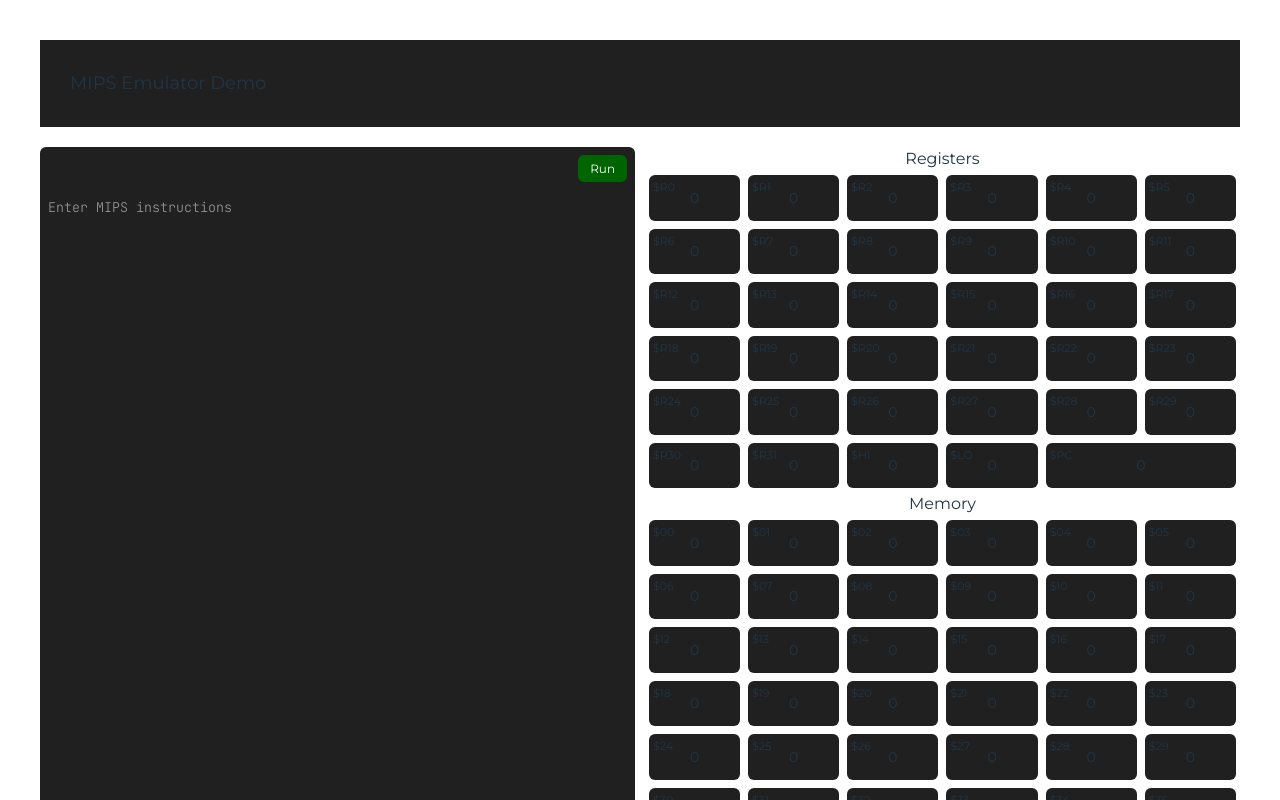
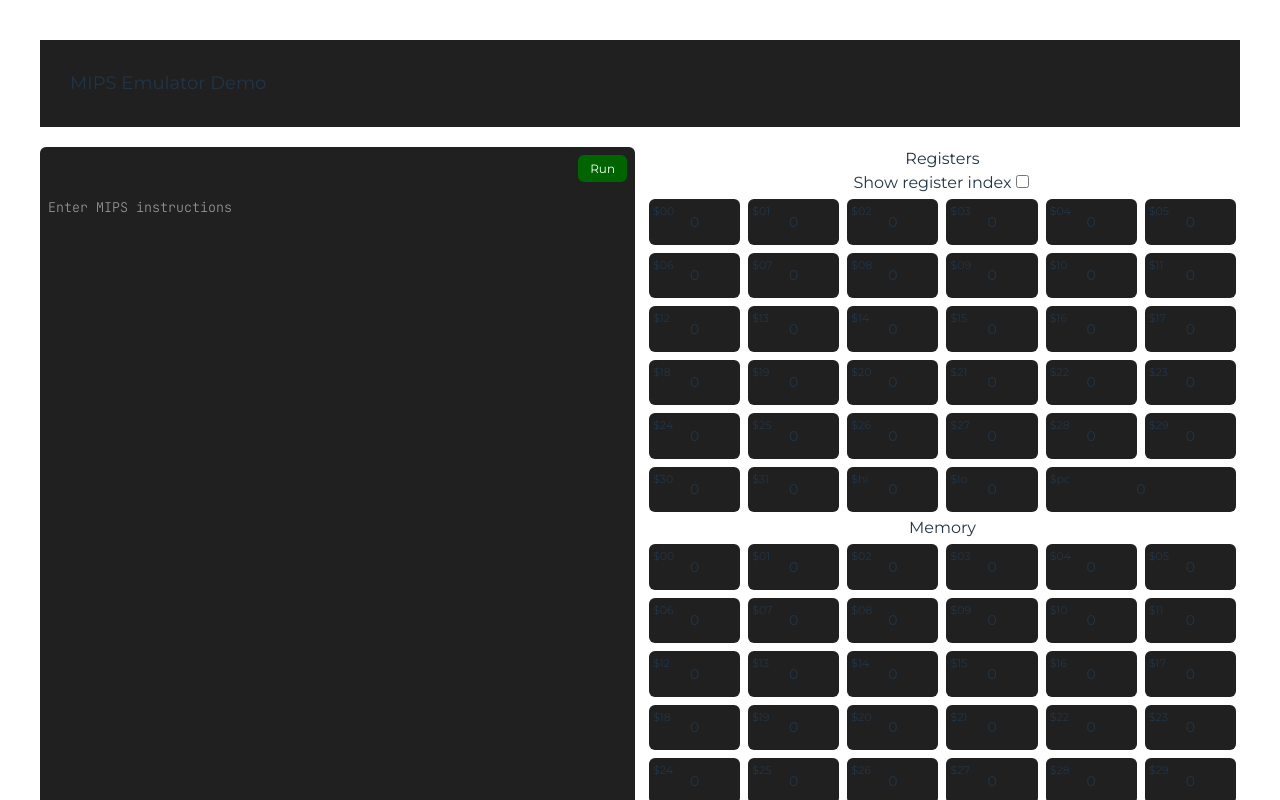
Before and after one commit to ad220/mips-emulator-demo, a React (Vite) app in the folder frontend/: page / in a window 1280 px wide. Shown: the top 800 px of the page. Built offline with nearby package versions, Linux system fonts and the light colour scheme.

Commit message:
add toggle switch for register labels

```diff
--- a/frontend/src/App.jsx
+++ b/frontend/src/App.jsx
@@ -11,7 +11,7 @@ function App() {
   // Init registers before first run
   var registerInit = {}
   for (let index = 0; index < 32; index++) {
-    registerInit['R'+index] = 0;
+    registerInit['$'+('0'+index).slice(-2)] = 0;
   }
 
   const [code, setCode] = useState('');
--- a/frontend/src/components/RegisterTable.jsx
+++ b/frontend/src/components/RegisterTable.jsx
@@ -1,5 +1,5 @@
 // components/RegisterTableComponent.js
-import React from 'react';
+import {useState} from 'react';
 import './RegisterTable.css'
 
 const RegisterTableComponent = ({
@@ -9,15 +9,20 @@ const RegisterTableComponent = ({
   lo
 }) => {
 
+  const [useNameAsLabel, toggleLabel] = useState(false);
+
   return (
     <>
     <a>Registers</a>
+    <br></br>
+    <label>Show register index</label>
+    <input type="checkbox" id="register-label-switch" value={useNameAsLabel} onChange={(e) => {toggleLabel(e.target.checked);}}></input>
     <div class="register-table">
-          {Object.keys(registers).map((key) => (
-            <div class="register-cell-container">
+          {Object.keys(registers).map((key, index) => (
+            <div class="register-cell-container" key={key}>
               <div class="register-cell">
                 <div class="register-header">
-                  <a>${key}</a>
+                  <a>{useNameAsLabel ? key : '$'+('0'+index).slice(-2)}</a>
                 </div>
                 <div class="register-value">
                   {registers[key]}
@@ -28,7 +33,7 @@ const RegisterTableComponent = ({
           <div class="register-cell-container">
             <div class="register-cell">
               <div class="register-header">
-                  <a>$HI</a>
+                  <a>$hi</a>
                 </div>
                 <div class="register-value">
                   {hi}
@@ -38,7 +43,7 @@ const RegisterTableComponent = ({
           <div class="register-cell-container">
             <div class="register-cell">
               <div class="register-header">
-                  <a>$LO</a>
+                  <a>$lo</a>
                 </div>
                 <div class="register-value">
                   {lo}
@@ -48,7 +53,7 @@ const RegisterTableComponent = ({
           <div class="register-cell-container" id="cell-pc">
             <div class="register-cell">
               <div class="register-header">
-                  <a>$PC</a>
+                  <a>$pc</a>
                 </div>
                 <div class="register-value">
                   {pc}
```
Also changed, not shown: 1 other file (tests, documents, lock files or other folders).
